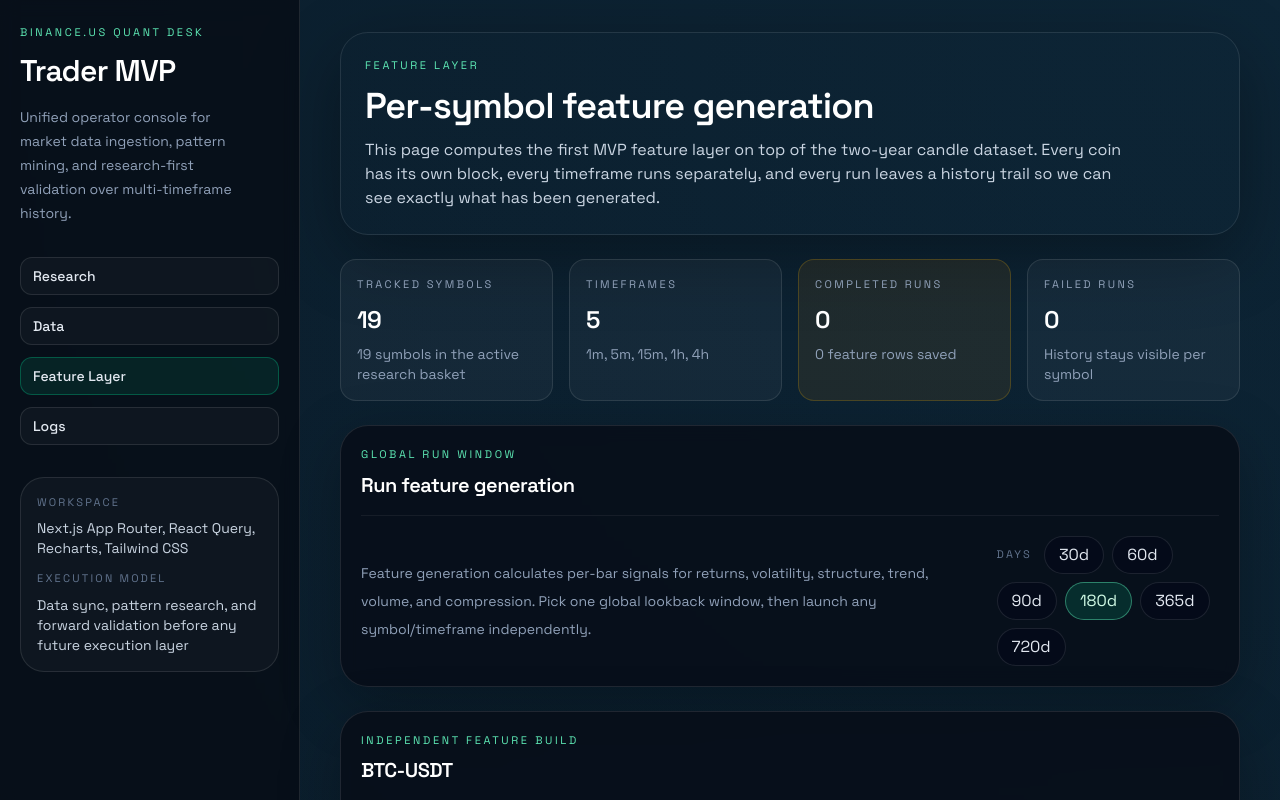
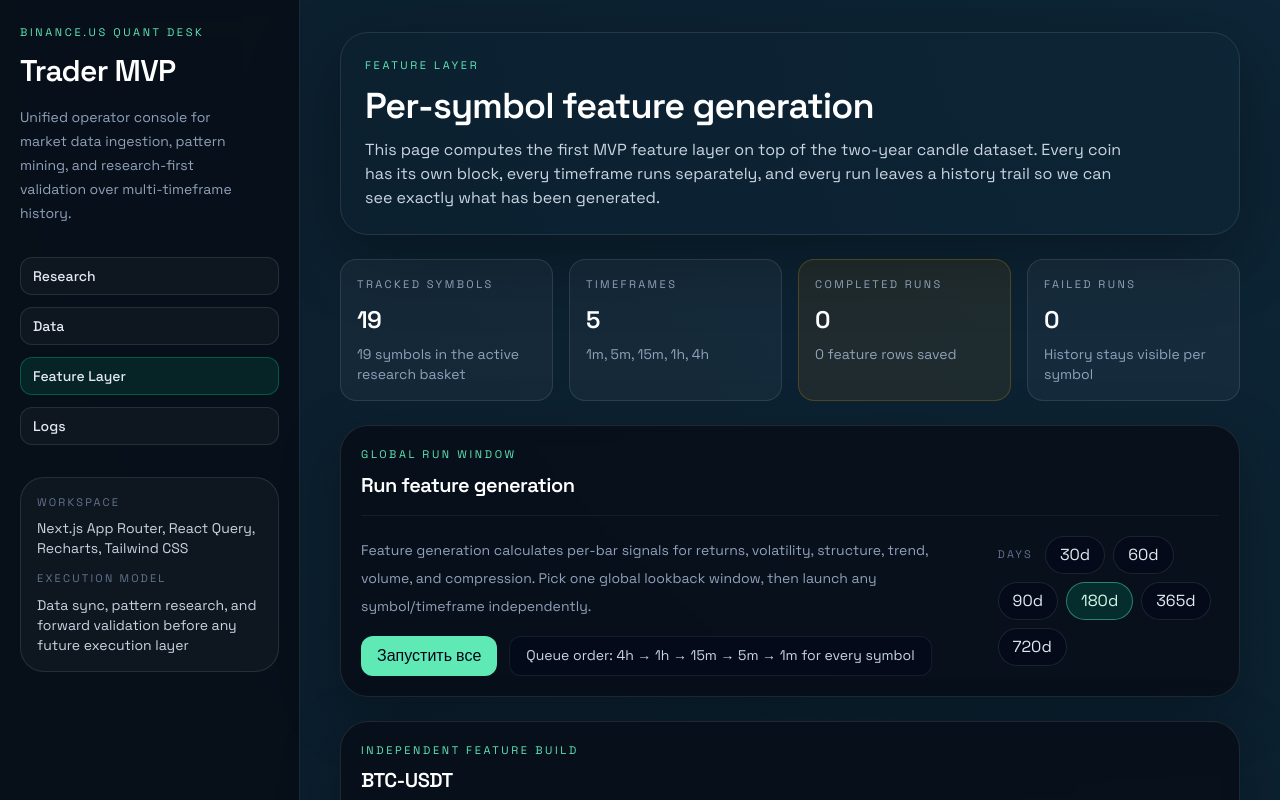
Before and after one commit to miralitys/trader_new, a Next.js app in the folder apps/web/: page /features in a window 1280 px wide. Shown: the top 800 px of the page. Built offline with nearby package versions, Linux system fonts and the light colour scheme; no server answers.

Commit message:
Add batch run queue to feature layer

```diff
--- a/apps/web/app/features/page.tsx
+++ b/apps/web/app/features/page.tsx
@@ -13,10 +13,22 @@ import { formatDateTime, formatInteger, getErrorMessage } from "@/lib/utils";
 
 const EMPTY_FEATURE_RUNS: FeatureRun[] = [];
 const EMPTY_FEATURE_COVERAGE: FeatureCoverage[] = [];
+const FEATURE_BATCH_TIMEFRAMES = ["4h", "1h", "15m", "5m", "1m"] as const;
+
+type FeatureBatchState = {
+  totalJobs: number;
+  completedJobs: number;
+  currentIndex: number;
+  currentSymbol: string | null;
+  currentTimeframe: string | null;
+  completedBySymbol: Record<string, number>;
+  failedJobs: number;
+};
 
 export default function FeatureLayerPage() {
   const [lookbackDays, setLookbackDays] = useState(180);
   const [message, setMessage] = useState<string | null>(null);
+  const [batchState, setBatchState] = useState<FeatureBatchState | null>(null);
 
   const featureRunsQuery = useFeatureRuns({ limit: 1000 });
   const featureCoverageQuery = useFeatureCoverage();
@@ -68,6 +80,81 @@ export default function FeatureLayerPage() {
     }
   }
 
+  async function handleRunAll() {
+    if (runFeatureMutation.isPending || batchState) {
+      return;
+    }
+
+    setMessage(null);
+    const queue = FEATURE_BATCH_TIMEFRAMES.flatMap((timeframe) =>
+      presetSymbols.map((symbol) => ({
+        symbol,
+        timeframe,
+      })),
+    );
+
+    const initialCompletedBySymbol = Object.fromEntries(presetSymbols.map((symbol) => [symbol, 0])) as Record<string, number>;
+
+    setBatchState({
+      totalJobs: queue.length,
+      completedJobs: 0,
+      currentIndex: 0,
+      currentSymbol: queue[0]?.symbol ?? null,
+      currentTimeframe: queue[0]?.timeframe ?? null,
+      completedBySymbol: initialCompletedBySymbol,
+      failedJobs: 0,
+    });
+
+    let completedJobs = 0;
+    let failedJobs = 0;
+    const completedBySymbol = { ...initialCompletedBySymbol };
+
+    for (let index = 0; index < queue.length; index += 1) {
+      const item = queue[index];
+
+      setBatchState({
+        totalJobs: queue.length,
+        completedJobs,
+        currentIndex: index + 1,
+        currentSymbol: item.symbol,
+        currentTimeframe: item.timeframe,
+        completedBySymbol: { ...completedBySymbol },
+        failedJobs,
+      });
+
+      try {
+        await runFeatureMutation.mutateAsync({
+          exchange_code: "binance_us",
+          symbol: item.symbol,
+          timeframe: item.timeframe,
+          lookback_days: lookbackDays,
+        });
+      } catch {
+        failedJobs += 1;
+      } finally {
+        completedJobs += 1;
+        completedBySymbol[item.symbol] = (completedBySymbol[item.symbol] ?? 0) + 1;
+
+        setBatchState({
+          totalJobs: queue.length,
+          completedJobs,
+          currentIndex: index + 1,
+          currentSymbol: item.symbol,
+          currentTimeframe: item.timeframe,
+          completedBySymbol: { ...completedBySymbol },
+          failedJobs,
+        });
+      }
+    }
+
+    setMessage(
+      `Batch feature build finished. Completed ${completedJobs}/${queue.length} jobs with ${failedJobs} failed runs across ${presetSymbols.length} symbols.`,
+    );
+    setBatchState(null);
+  }
+
+  const batchPercent = batchState ? Math.round((batchState.completedJobs / Math.max(1, batchState.totalJobs)) * 100) : 0;
+
   return (
     <div className="flex flex-col gap-6">
       <PageHeader
@@ -84,11 +171,24 @@ export default function FeatureLayerPage() {
       </section>
 
       <SectionCard title="Run feature generation" eyebrow="Global run window">
-        <div className="flex flex-col gap-4 lg:flex-row lg:items-center lg:justify-between">
-          <div className="max-w-3xl">
+        <div className="flex flex-col gap-5 lg:flex-row lg:items-start lg:justify-between">
+          <div className="max-w-3xl space-y-4">
             <p className="text-sm leading-7 text-slate-400">
               Feature generation calculates per-bar signals for returns, volatility, structure, trend, volume, and compression. Pick one global lookback window, then launch any symbol/timeframe independently.
             </p>
+            <div className="flex flex-wrap gap-3">
+              <button
+                type="button"
+                onClick={handleRunAll}
+                disabled={runFeatureMutation.isPending || Boolean(batchState)}
+                className="rounded-xl bg-emerald-300 px-4 py-2 text-sm font-semibold text-slate-950 transition hover:bg-emerald-200 disabled:cursor-not-allowed disabled:bg-slate-700 disabled:text-slate-400"
+              >
+                {batchState ? "Запускаем все..." : "Запустить все"}
+              </button>
+              <div className="rounded-xl border border-white/8 bg-slate-950/45 px-4 py-2 text-sm text-slate-300">
+                Queue order: 4h → 1h → 15m → 5m → 1m for every symbol
+              </div>
+            </div>
           </div>
           <div className="flex flex-wrap items-center gap-2">
             <span className="mr-1 text-[11px] uppercase tracking-[0.2em] text-slate-500">Days</span>
@@ -108,30 +208,76 @@ export default function FeatureLayerPage() {
             ))}
           </div>
         </div>
+        {batchState ? (
+          <div className="mt-5 rounded-2xl border border-emerald-300/10 bg-emerald-300/5 px-4 py-4">
+            <div className="flex flex-col gap-3 md:flex-row md:items-center md:justify-between">
+              <div>
+                <p className="text-sm font-semibold text-white">
+                  Running {batchState.currentIndex}/{batchState.totalJobs}: {batchState.currentSymbol} {batchState.currentTimeframe}
+                </p>
+                <p className="mt-1 text-sm text-slate-400">
+                  Completed {batchState.completedJobs} jobs · Failed {batchState.failedJobs}
+                </p>
+              </div>
+              <p className="text-sm font-semibold text-emerald-100">{batchPercent}% complete</p>
+            </div>
+            <div className="mt-3 h-2 overflow-hidden rounded-full bg-slate-950/45">
+              <div className="h-full rounded-full bg-emerald-300 transition-all duration-300" style={{ width: `${batchPercent}%` }} />
+            </div>
+          </div>
+        ) : null}
         {message ? <div className="mt-5 rounded-2xl border border-white/8 bg-white/5 px-4 py-3 text-sm text-slate-200">{message}</div> : null}
       </SectionCard>
 
       <div className="grid gap-5">
         {presetSymbols.map((symbol) => {
           const symbolRuns = (runsBySymbol[symbol] ?? []).slice(0, 8);
+          const symbolBatchCompleted = batchState?.completedBySymbol[symbol] ?? 0;
+          const symbolBatchPercent = Math.round((symbolBatchCompleted / FEATURE_BATCH_TIMEFRAMES.length) * 100);
+          const symbolIsCurrent = batchState?.currentSymbol === symbol;
 
           return (
             <SectionCard key={symbol} title={symbol} eyebrow="Independent feature build" className="h-full">
               <div className="flex flex-col gap-5">
+                {batchState ? (
+                  <div className="rounded-2xl border border-white/8 bg-slate-950/35 px-4 py-4">
+                    <div className="flex flex-col gap-3 md:flex-row md:items-center md:justify-between">
+                      <div>
+                        <p className="text-sm font-semibold text-white">
+                          {symbolIsCurrent
+                            ? `Running now · ${batchState.currentTimeframe}`
+                            : `${symbolBatchCompleted}/${FEATURE_BATCH_TIMEFRAMES.length} timeframes complete`}
+                        </p>
+                        <p className="mt-1 text-sm text-slate-400">
+                          Queue order for this symbol: {FEATURE_BATCH_TIMEFRAMES.join(" → ")}
+                        </p>
+                      </div>
+                      <p className="text-sm font-semibold text-slate-200">{symbolBatchPercent}%</p>
+                    </div>
+                    <div className="mt-3 h-2 overflow-hidden rounded-full bg-slate-950/45">
+                      <div
+                        className={`h-full rounded-full transition-all duration-300 ${symbolIsCurrent ? "bg-sky-300" : "bg-emerald-300"}`}
+                        style={{ width: `${symbolBatchPercent}%` }}
+                      />
+                    </div>
+                  </div>
+                ) : null}
+
                 <div className="grid gap-3">
-                  {presetTimeframes.map((timeframe) => {
+                  {FEATURE_BATCH_TIMEFRAMES.map((timeframe) => {
                     const coverage = coverageByKey[`${symbol}:${timeframe}`];
                     const isRunningThisButton =
-                      runFeatureMutation.isPending &&
-                      runFeatureMutation.variables?.symbol === symbol &&
-                      runFeatureMutation.variables?.timeframe === timeframe;
+                      (runFeatureMutation.isPending &&
+                        runFeatureMutation.variables?.symbol === symbol &&
+                        runFeatureMutation.variables?.timeframe === timeframe) ||
+                      (batchState?.currentSymbol === symbol && batchState?.currentTimeframe === timeframe);
 
                     return (
                       <button
                         key={timeframe}
                         type="button"
                         onClick={() => handleRun(symbol, timeframe)}
-                        disabled={runFeatureMutation.isPending}
+                        disabled={runFeatureMutation.isPending || Boolean(batchState)}
                         className="rounded-2xl border border-white/10 bg-slate-950/50 px-4 py-4 text-left transition hover:border-sky-300/30 hover:bg-sky-400/5 disabled:cursor-not-allowed disabled:border-white/5 disabled:bg-slate-950/30"
                       >
                         <div className="flex flex-col gap-4 lg:flex-row lg:items-center lg:justify-between">
```
